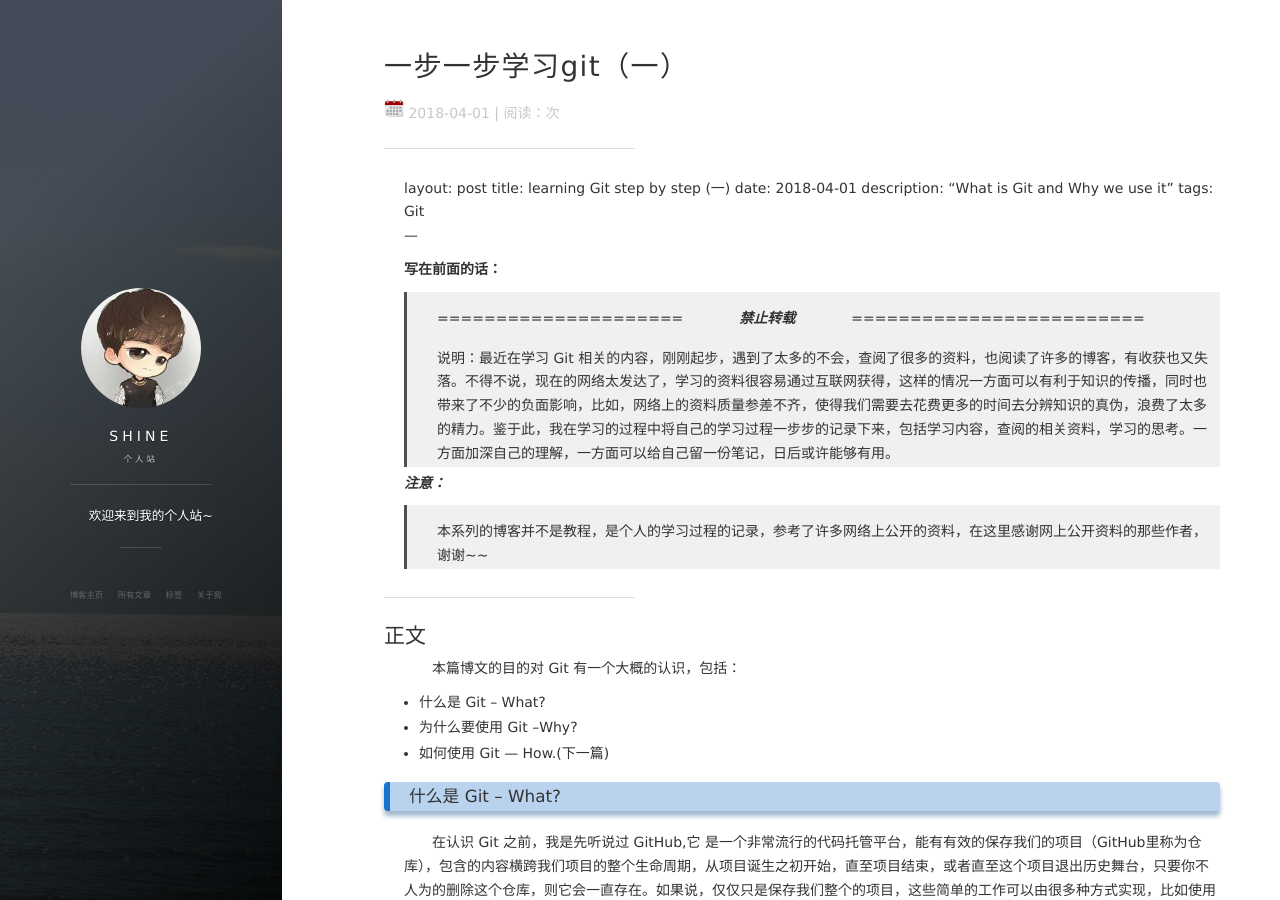
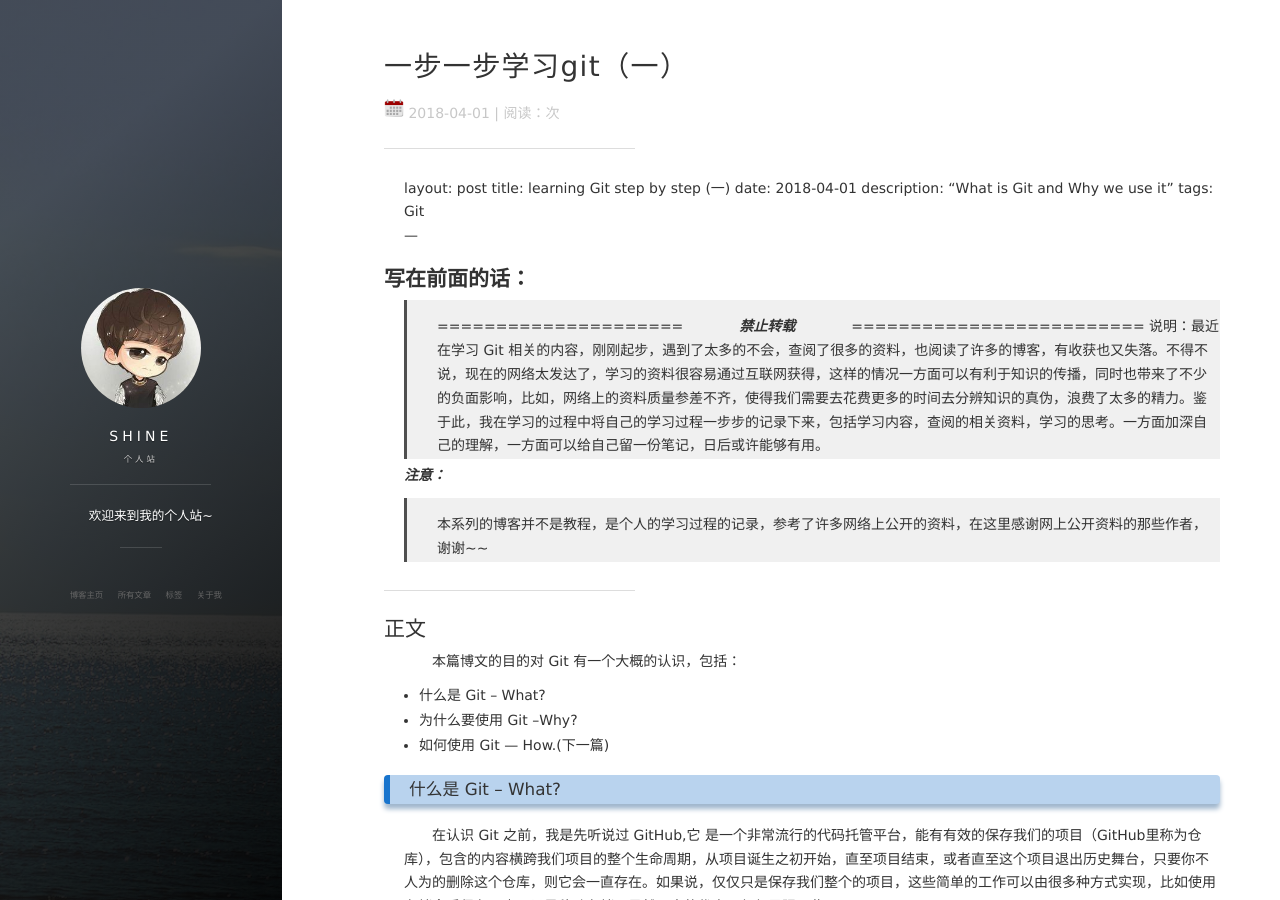
Before and after one commit to LabroShine/LabroShine.github.io, a Jekyll site: the page built from _posts/2018-04-01-一步一步学习Git（一）.md, in a window 1280 px wide and 900 px high. Built offline with Jekyll 4.4.1, drawn with Linux system fonts in a browser that asks for light colours; nearby versions of some CDN libraries; our own code applies the rules of GitHub Pages for plain Markdown files; comment, search, counter and statistics services are not loaded.

```diff
--- a/_posts/2018-04-01-一步一步学习Git（一）.md
+++ b/_posts/2018-04-01-一步一步学习Git（一）.md
@@ -6,9 +6,8 @@
 tags: Git
 ---
 
-**写在前面的话：**
-> =====================&emsp;&emsp;&emsp;&emsp;***禁止转载***&emsp;&emsp;&emsp;&emsp;=========================
-
+## **写在前面的话：**
+>=====================&emsp;&emsp;&emsp;&emsp;***禁止转载***&emsp;&emsp;&emsp;&emsp;=========================
 > 说明：最近在学习 Git 相关的内容，刚刚起步，遇到了太多的不会，查阅了很多的资料，也阅读了许多的博客，有收获也又失落。不得不说，现在的网络太发达了，学习的资料很容易通过互联网获得，这样的情况一方面可以有利于知识的传播，同时也带来了不少的负面影响，比如，网络上的资料质量参差不齐，使得我们需要去花费更多的时间去分辨知识的真伪，浪费了太多的精力。鉴于此，我在学习的过程中将自己的学习过程一步步的记录下来，包括学习内容，查阅的相关资料，学习的思考。一方面加深自己的理解，一方面可以给自己留一份笔记，日后或许能够有用。
 
 ***注意：***
```
